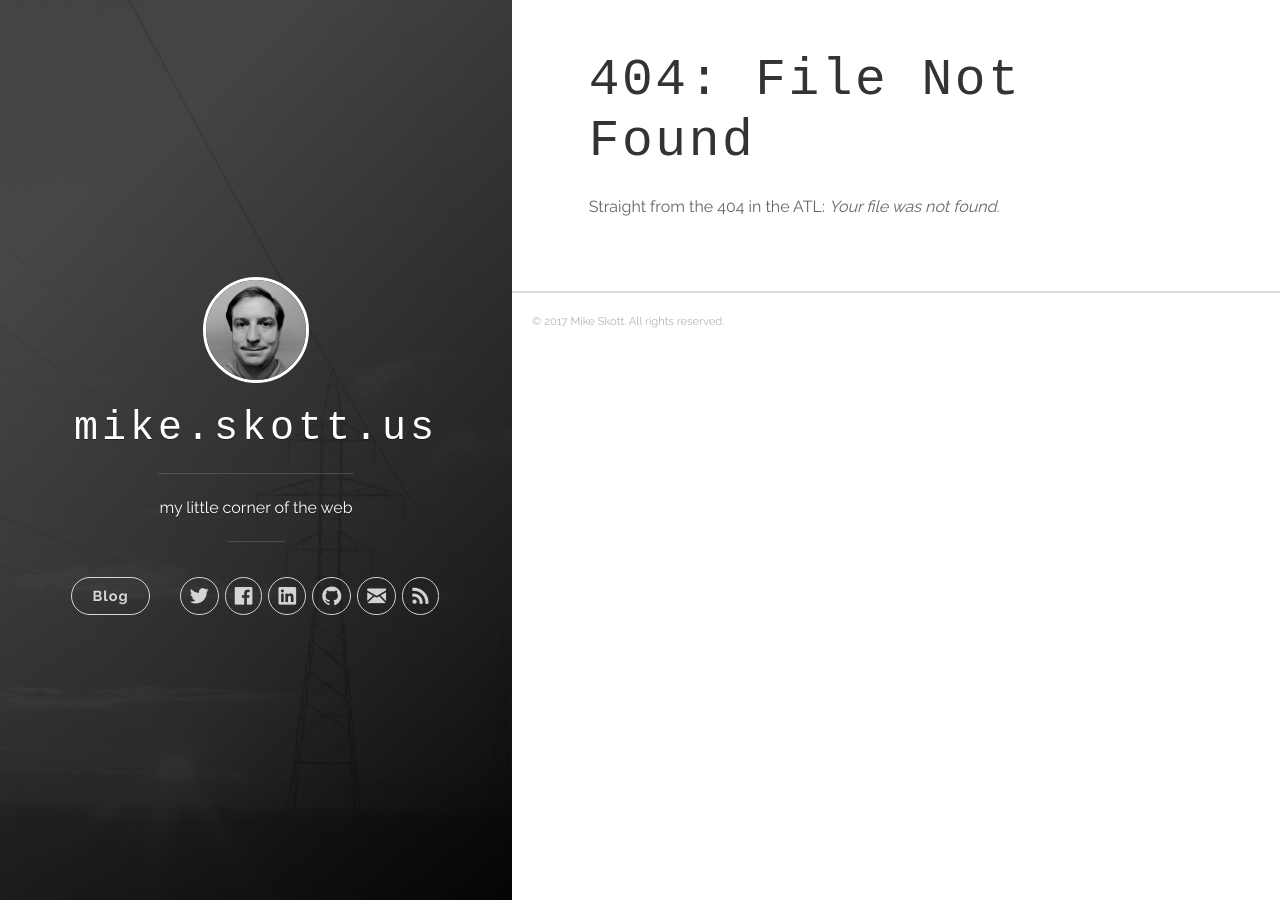
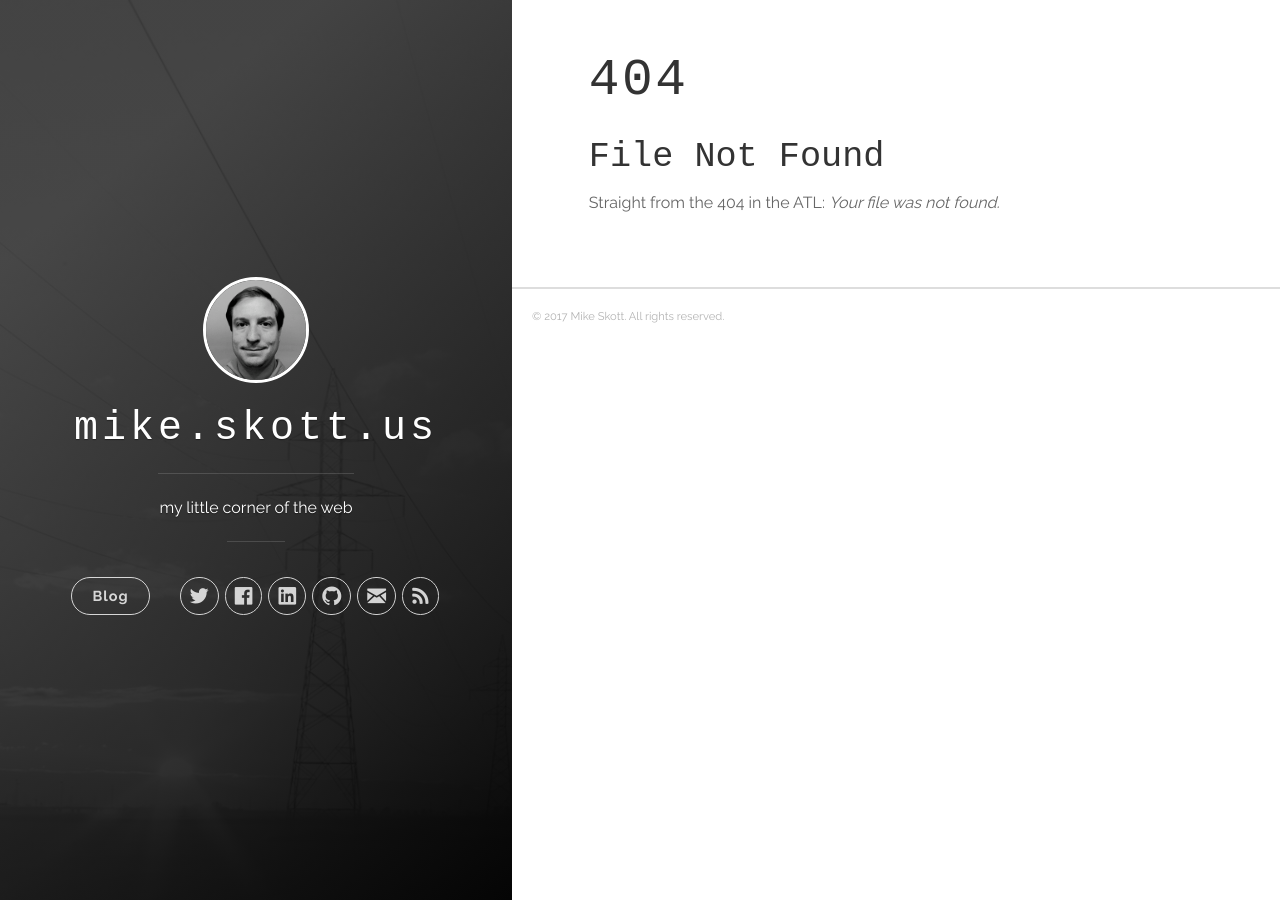
Before and after one commit to maskott/mike.skott.us, a Jekyll site: the page built from error/404/index.md, in a window 1280 px wide. Built offline with Jekyll 4.4.1, drawn with Linux system fonts in a browser that asks for light colours; nearby versions of some CDN libraries; some web fonts are replaced.

Commit message:
more tweaks to form

```diff
--- a/error/404/index.md
+++ b/error/404/index.md
@@ -1,5 +1,7 @@
 ---
 layout: page
-title: "404: File Not Found"
+title: "404"
 ---
+## File Not Found
+
 Straight from the 404 in the ATL: *Your file was not found.*
--- a/login/index.html
+++ b/login/index.html
@@ -6,7 +6,7 @@ Please log in to access the protected administrative area.
 
 <br />
 <br />
-<form id="login" action="{{ '/admin/' | prepend: site.github.url }}">
+<form id="login" action="{{ '/admin/' | prepend:  }}">
   <table border="0">
     <tr>
       <td><label for="username">Username</label></td>
```
Also changed, not shown: other parts of login/index.html (+2 -1 lines), error/401/index.md (+3 -1 lines).
